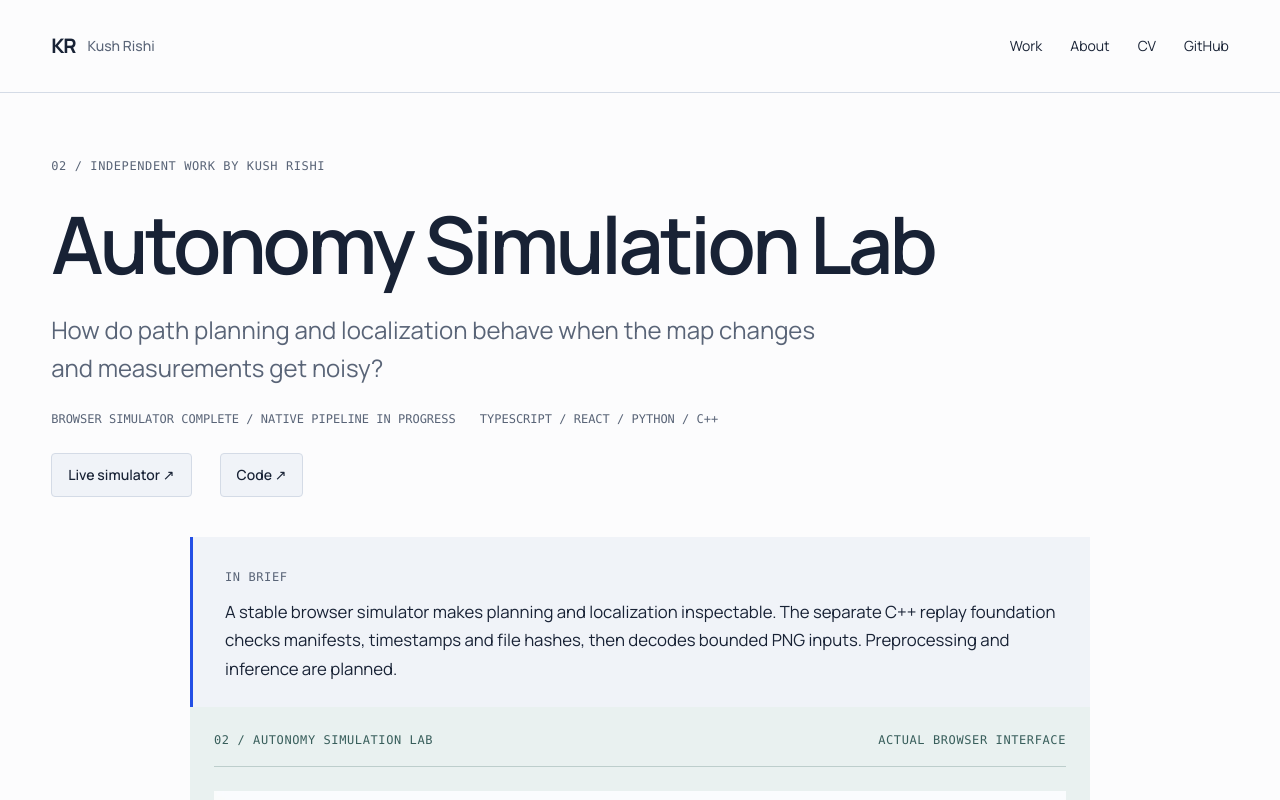
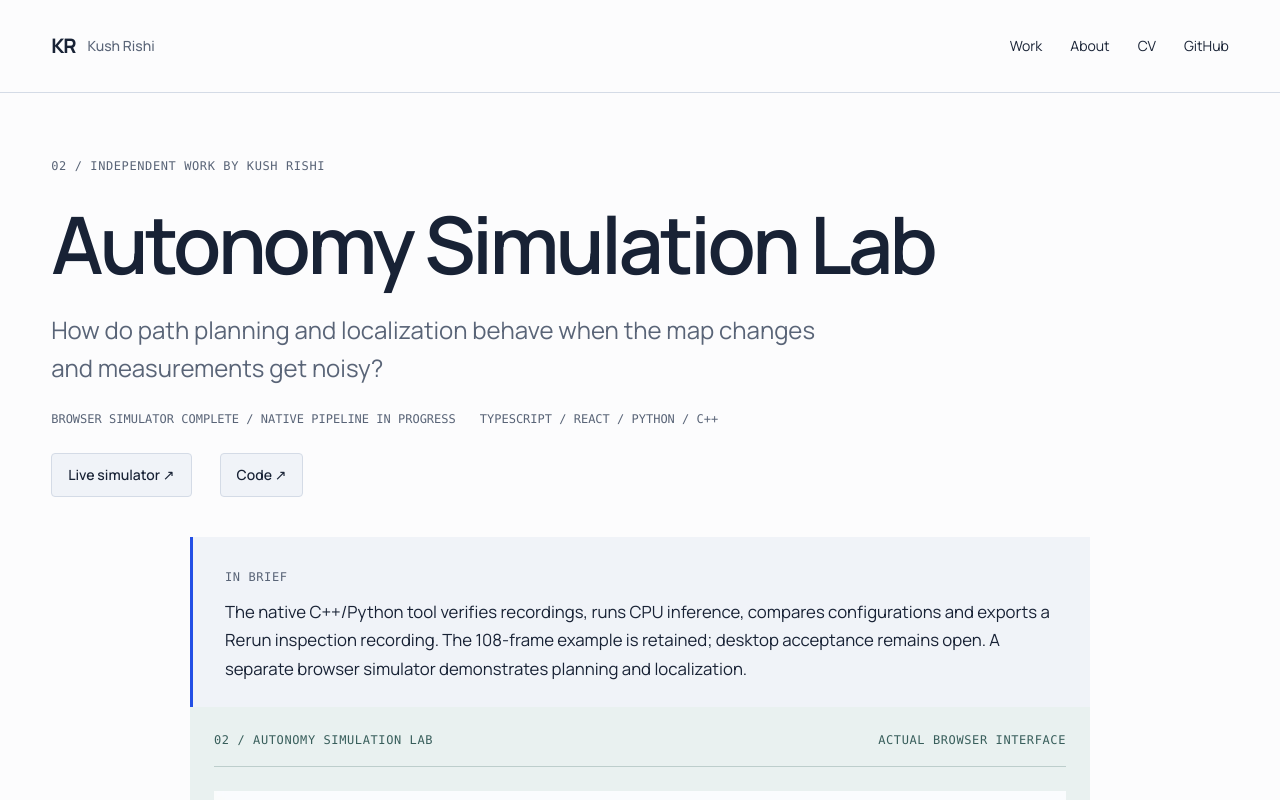
Before and after one commit to Kushrishi/kushrishi.com, a Next.js app: page /projects/autonomy-simulation-lab in a window 1280 px wide. Shown: the top 800 px of the page. Built offline with nearby package versions, Linux system fonts and the light colour scheme.

Commit message:
Align portfolio claims and next steps with retained project evidence

```diff
--- a/components/LaunchPage.tsx
+++ b/components/LaunchPage.tsx
@@ -50,8 +50,8 @@ export function LaunchPage({
               {title === "TrueMargin"
                 ? "Registration spread carries useful rank information in a controlled study, but six of thirty cases reverse the association. Calibrated bounds are conservative. Independent landmark validation is the next test."
                 : title === "Model Regression Forensics"
-                  ? "Simple baselines find the planted change in both Banking77 worlds; the tested model-based diagnostics add no consistent top-1 benefit. A separate repair fixture shows why successful restoration can still leave the cause ambiguous."
-                  : "A stable browser simulator makes planning and localization inspectable. The separate C++ replay foundation checks manifests, timestamps and file hashes, then decodes bounded PNG inputs. Preprocessing and inference are planned."}
+                  ? "MRF imports aligned release predictions, checks declared requirements and creates portable reports for inspecting changed cases and repairs. Its completed Banking77 study found no consistent diagnostic advantage over simple baselines."
+                  : "The native C++/Python tool verifies recordings, runs CPU inference, compares configurations and exports a Rerun inspection recording. The 108-frame example is retained; desktop acceptance remains open. A separate browser simulator demonstrates planning and localization."}
             </p>
           </div>
           {visual}
```
